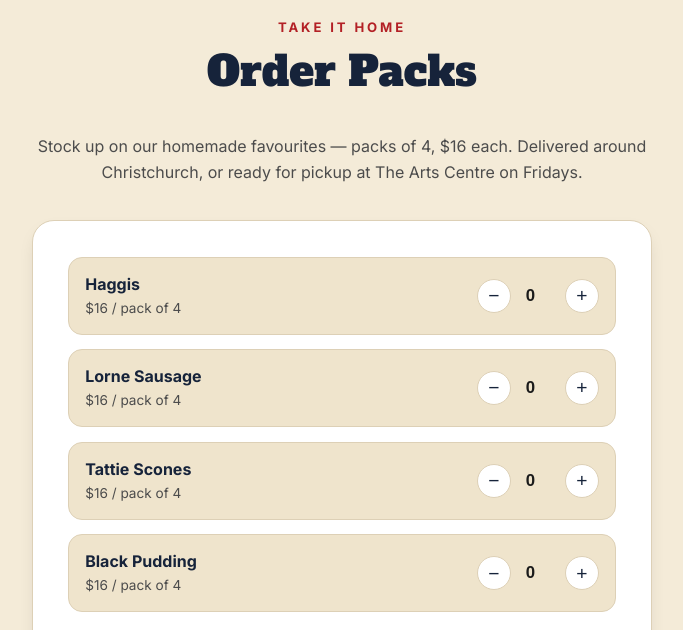
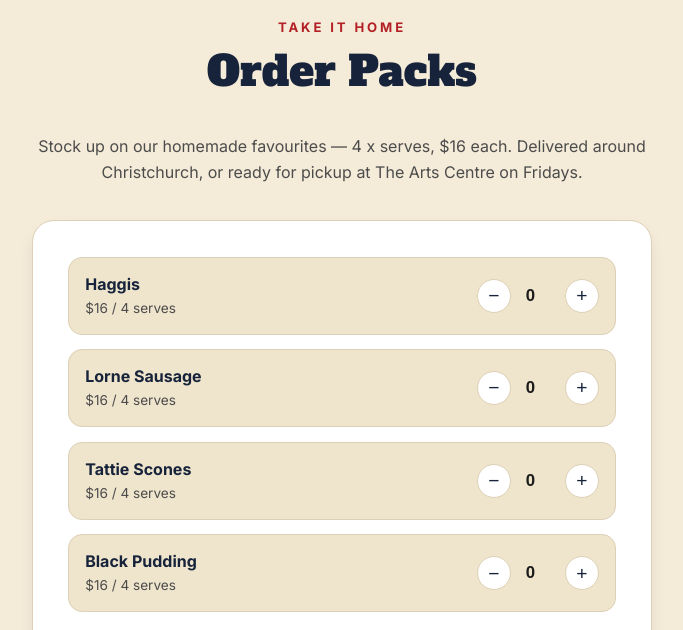
Before and after one commit to allang417/the-flying-scot, a website: page public/index.html in a window 1280 px wide. Shown: the part 2240-2870 px from the top of the page, 298-981 px from the left. Drawn offline with Linux system fonts and the light colour scheme.

Commit message:
4 serves

```diff
--- a/public/index.html
+++ b/public/index.html
@@ -120,7 +120,7 @@
   <div class="container">
     <span class="eyebrow">Take it home</span>
     <h2 class="section-title">Order Packs</h2>
-    <p class="order-intro">Stock up on our homemade favourites — packs of 4, $16 each. Delivered around Christchurch, or ready for pickup at The Arts Centre on Fridays.</p>
+    <p class="order-intro">Stock up on our homemade favourites — 4 x serves, $16 each. Delivered around Christchurch, or ready for pickup at The Arts Centre on Fridays.</p>
 
     <form class="order-form" id="orderForm" novalidate>
       <div class="order-products">
@@ -128,7 +128,7 @@
         <div class="order-product">
           <div class="order-product-info">
             <span class="order-product-name">Haggis</span>
-            <span class="order-product-price">$16 / pack of 4</span>
+            <span class="order-product-price">$16 / 4 serves</span>
           </div>
           <div class="qty-control">
             <button type="button" class="qty-btn" data-product="haggis" data-action="decrease" aria-label="Decrease Haggis quantity">&minus;</button>
@@ -140,7 +140,7 @@
         <div class="order-product">
           <div class="order-product-info">
             <span class="order-product-name">Lorne Sausage</span>
-            <span class="order-product-price">$16 / pack of 4</span>
+            <span class="order-product-price">$16 / 4 serves</span>
           </div>
           <div class="qty-control">
             <button type="button" class="qty-btn" data-product="lorneSausage" data-action="decrease" aria-label="Decrease Lorne Sausage quantity">&minus;</button>
@@ -152,7 +152,7 @@
         <div class="order-product">
           <div class="order-product-info">
             <span class="order-product-name">Tattie Scones</span>
-            <span class="order-product-price">$16 / pack of 4</span>
+            <span class="order-product-price">$16 / 4 serves</span>
           </div>
           <div class="qty-control">
             <button type="button" class="qty-btn" data-product="tattieScones" data-action="decrease" aria-label="Decrease Tattie Scones quantity">&minus;</button>
@@ -164,7 +164,7 @@
         <div class="order-product">
           <div class="order-product-info">
             <span class="order-product-name">Black Pudding</span>
-            <span class="order-product-price">$16 / pack of 4</span>
+            <span class="order-product-price">$16 / 4 serves</span>
           </div>
           <div class="qty-control">
             <button type="button" class="qty-btn" data-product="blackPudding" data-action="decrease" aria-label="Decrease Black Pudding quantity">&minus;</button>
```
